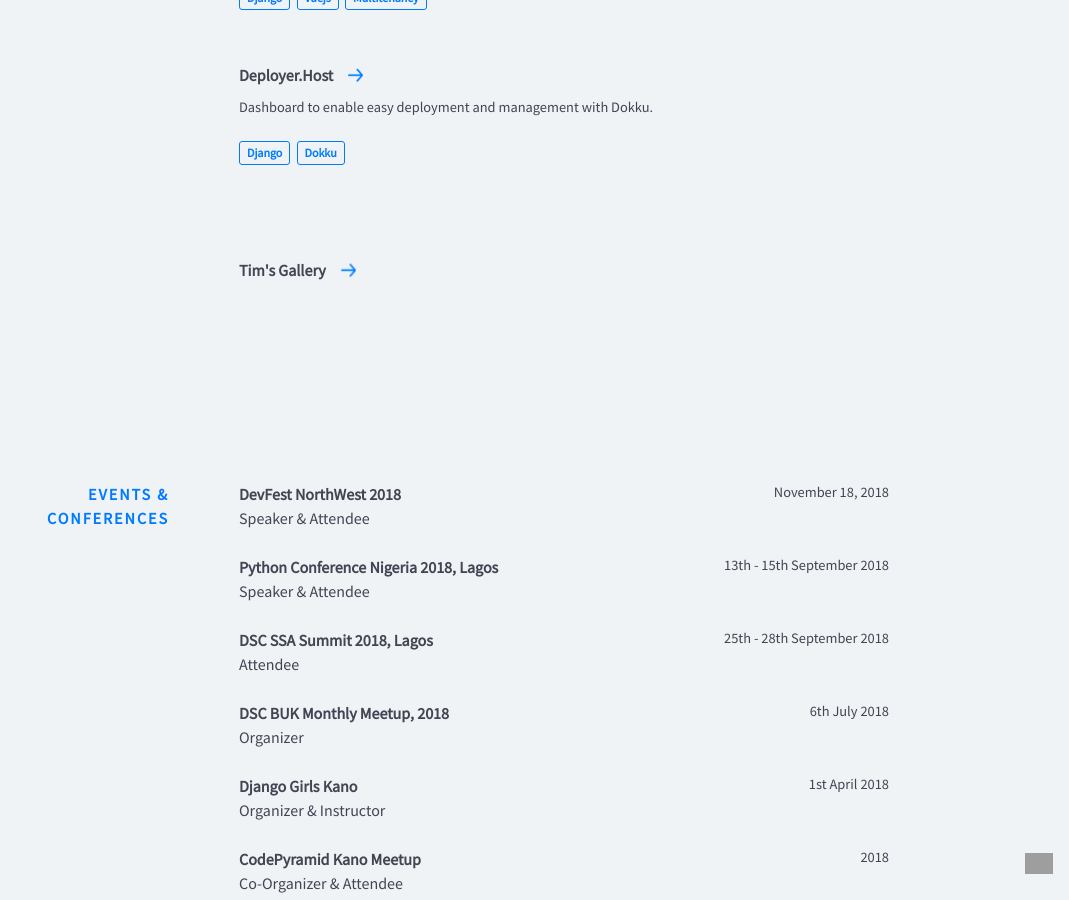
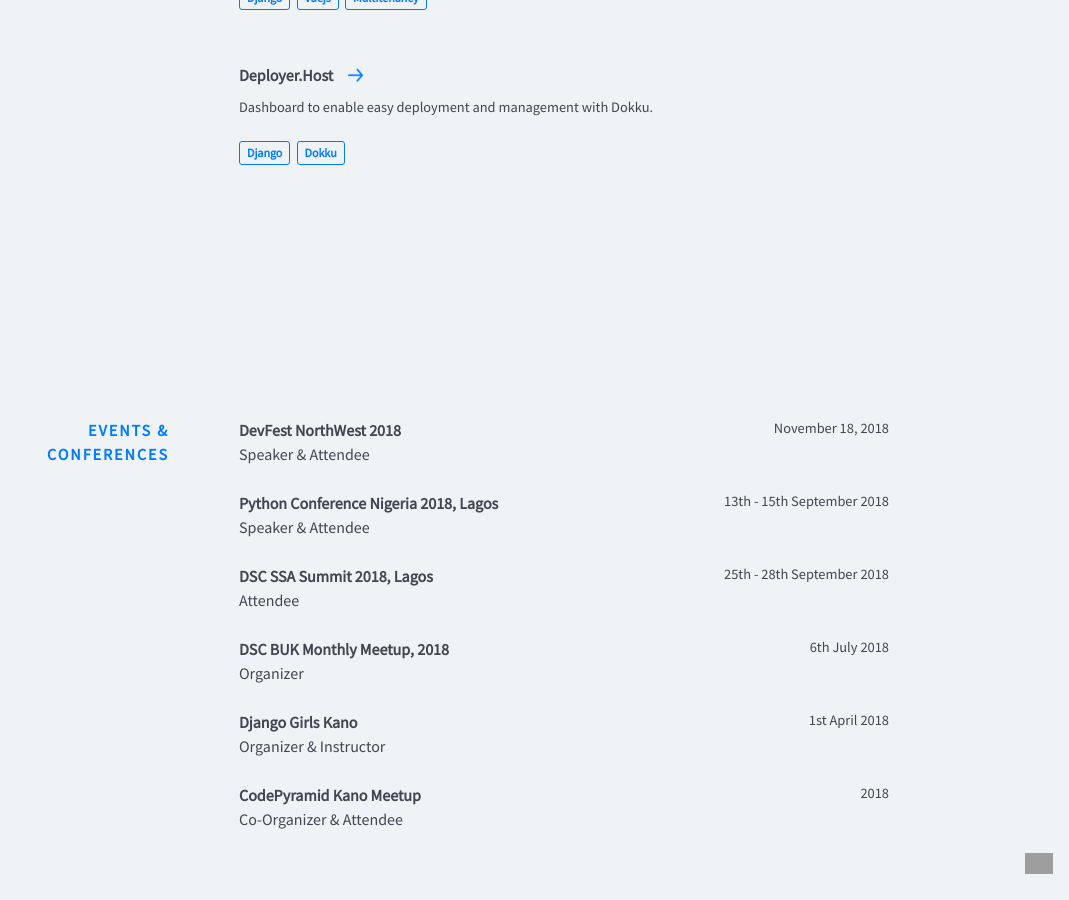
Before and after one commit to Timtech4u/timtech4u.github.io, a Jekyll site: the page built from index.html, in a window 1280 px wide and 900 px high, scrolled down 4691 px. Shown: the whole window, without its empty margins (211-1280 px from the left). Built offline with Jekyll 4.4.1, drawn with Linux system fonts in a browser that asks for light colours; nearby versions of some CDN libraries; grey boxes are pictures that could not be loaded.

Commit message:
Update other-projects.html

```diff
--- a/_includes/other-projects.html
+++ b/_includes/other-projects.html
@@ -14,6 +14,5 @@
       </div>
     </div>
     {% endfor %}
-    <a href="https://twitter.com/timtech4u/media" target="_blank" class="arrow-link" style="padding-top: 40px"><b>Tim's Gallery</b></a>
   </div>
 </section>
```
